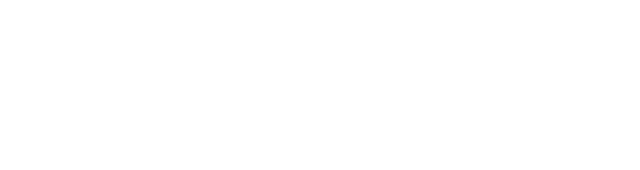
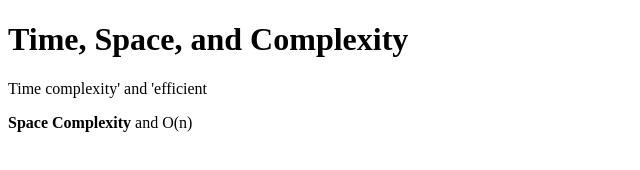
Before and after one commit to acciojob/time-and-space-complexity-mismaillone, a website: page main.html in a window 1280 px wide. Shown: the whole page, without its empty margins (0-640 px from the left). Drawn offline with Linux system fonts and the light colour scheme.

Commit message:
created a submission

```diff
--- a/main.html
+++ b/main.html
@@ -7,6 +7,10 @@
 </head>
 
 <body>
+	<h1> Time, Space, and Complexity</h1>
+	<p>Time complexity' and 'efficient</p>
+	<p><b>Space Complexity</b> and O(n)</p>
+
 	<!-- the entire body must be written by student -->
     <script type="text/javascript" src="./script.js">
 </script>
```
